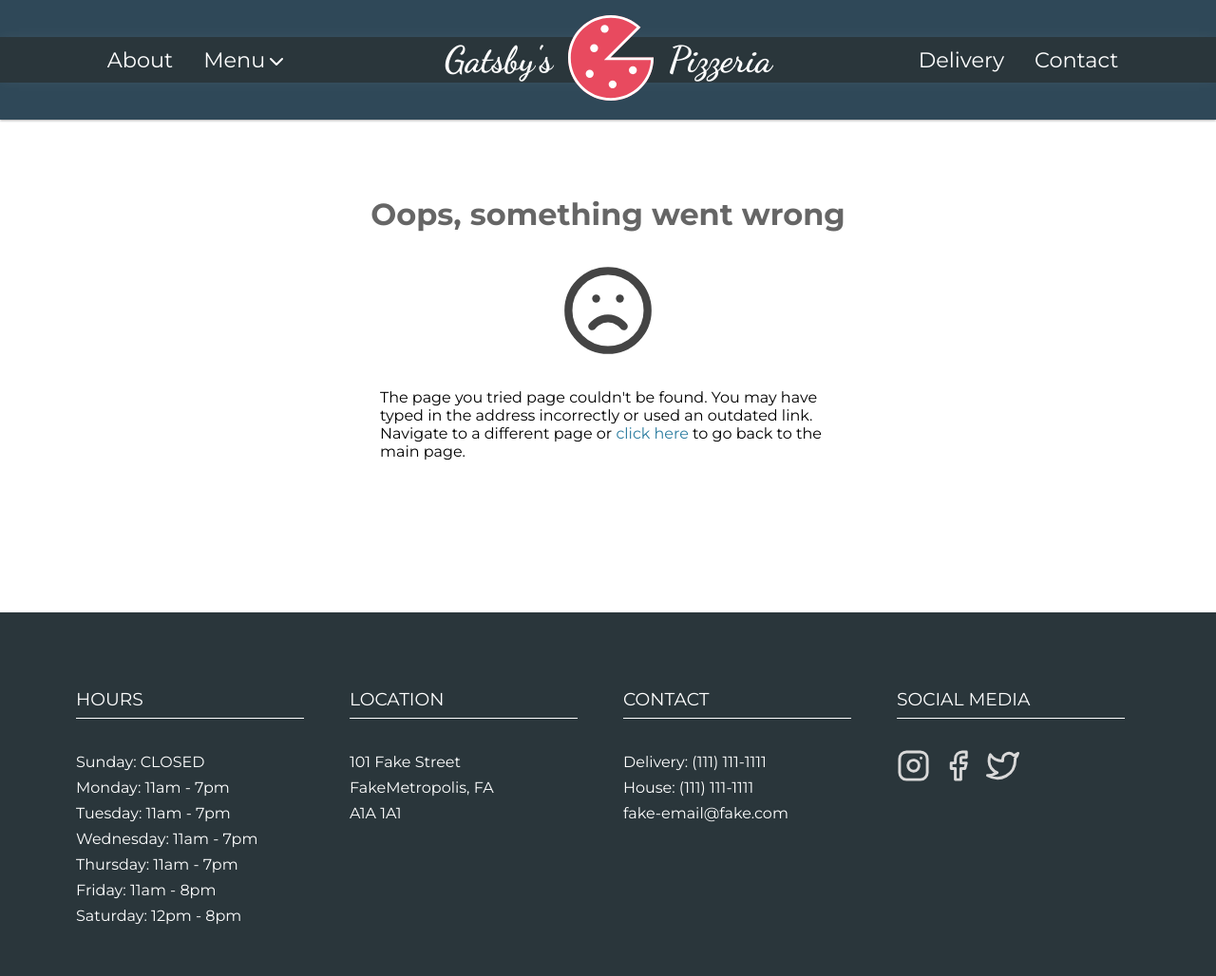
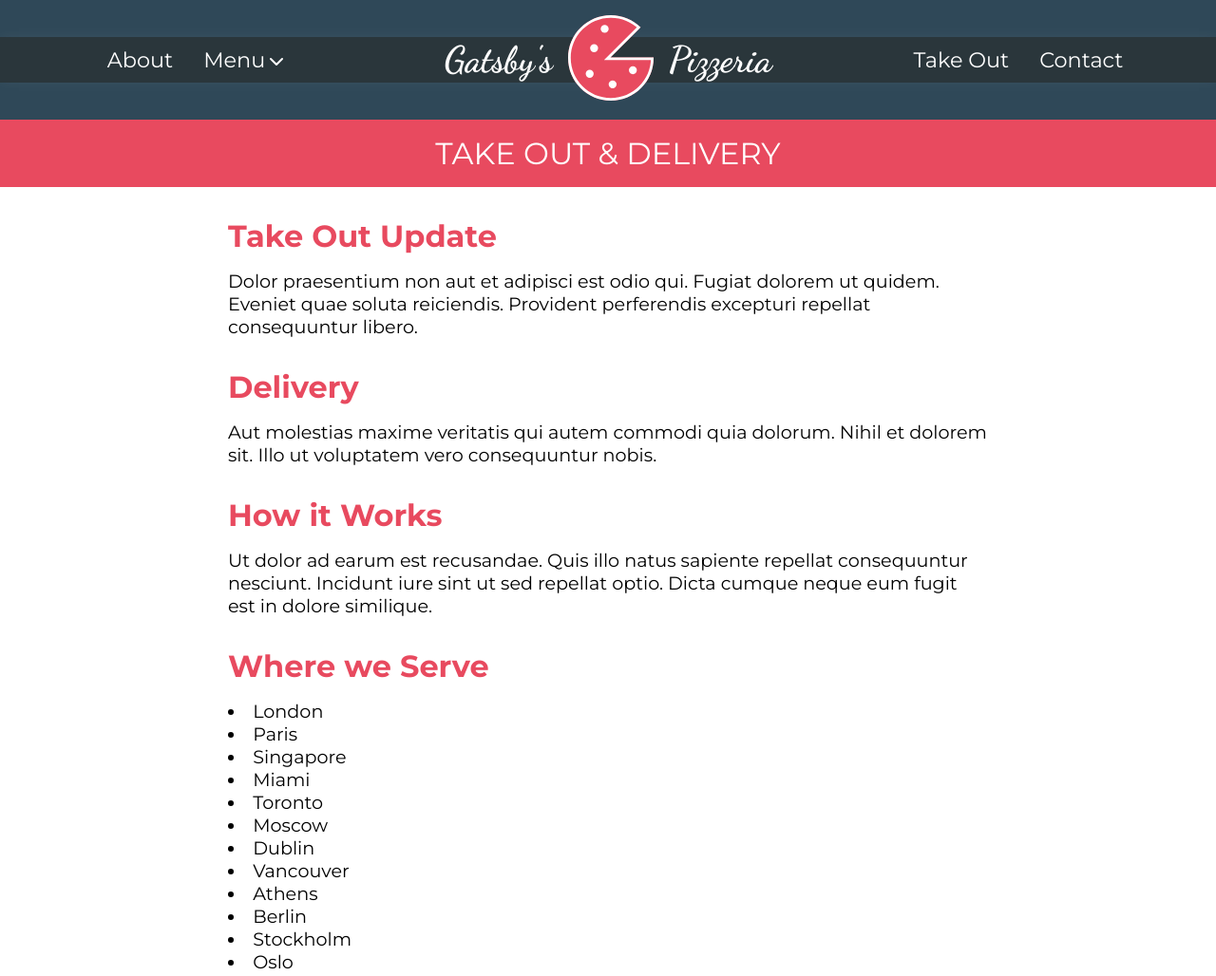
Before and after one commit to gillescj/pizzeria, a Gatsby site: page /takeOut in a window 1280 px wide. Before the commit this address had no page. Shown: the top 1028 px of the page at 95% size. Built offline with nearby package versions, Linux system fonts and the light colour scheme; Gatsby itself is replaced by a stand-in of ours.

Commit message:
Swap Delivery Page with Take Out Page

```diff
--- a/src/components/MobileNavigation.js
+++ b/src/components/MobileNavigation.js
@@ -114,8 +114,8 @@ const MobileNavigation = () => {
                     <Link to="/drinkMenu">
                         <li>Drink Menu</li>
                     </Link>
-                    <Link to="/delivery">
-                        <li>Delivery</li>
+                    <Link to="/takeOut">
+                        <li>Take Out</li>
                     </Link>
                     <Link to="/contact">
                         <li>Contact</li>
--- a/src/components/Navigation.js
+++ b/src/components/Navigation.js
@@ -94,7 +94,7 @@ const Navigation = () => {
                 </span>
             </LogoContainer>
             <SecondNav>
-                <NavItem to="/delivery" name="Delivery" />
+                <NavItem to="/takeOut" name="Take Out" />
                 <NavItem to="/contact" name="Contact" />
             </SecondNav>
         </Container>
--- a/src/pages/index.js
+++ b/src/pages/index.js
@@ -141,9 +141,9 @@ const Home = () => {
                 <MainSection direction="left">
                     <TextSection>
                         <h2>order out</h2>
-                        <Link to="/delivery">
+                        <Link to="/takeOut">
                             <ButtonConatiner>
-                                <Button>DELIVERY</Button>
+                                <Button>Take Out</Button>
                             </ButtonConatiner>
                         </Link>
                     </TextSection>
--- a/src/pages/delivery.js
+++ b/src/pages/takeOut.js
@@ -53,14 +53,20 @@ const ImageContainer = styled.div`
     cursor: pointer;
 `;
 
-const Delivery = () => {
+const TakeOut = () => {
     const data = useStaticQuery(getImages);
     return (
         <Layout padding="0" maxWidth="100%">
-            <PageHeader pageName="Delivery" />
+            <PageHeader pageName="Take Out & Delivery" />
             <Container>
                 <TextInfo>
-                    <h2>Delivery Update</h2>
+                    <h2>Take Out Update</h2>
+                    <p>
+                        Dolor praesentium non aut et adipisci est odio qui. Fugiat dolorem
+                        ut quidem. Eveniet quae soluta reiciendis. Provident perferendis
+                        excepturi repellat consequuntur libero.
+                    </p>
+                    <h2>Delivery</h2>
                     <p>
                         Aut molestias maxime veritatis qui autem commodi quia dolorum.
                         Nihil et dolorem sit. Illo ut voluptatem vero consequuntur nobis.
@@ -103,4 +109,4 @@ const Delivery = () => {
     );
 };
 
-export default Delivery;
+export default TakeOut;
```
